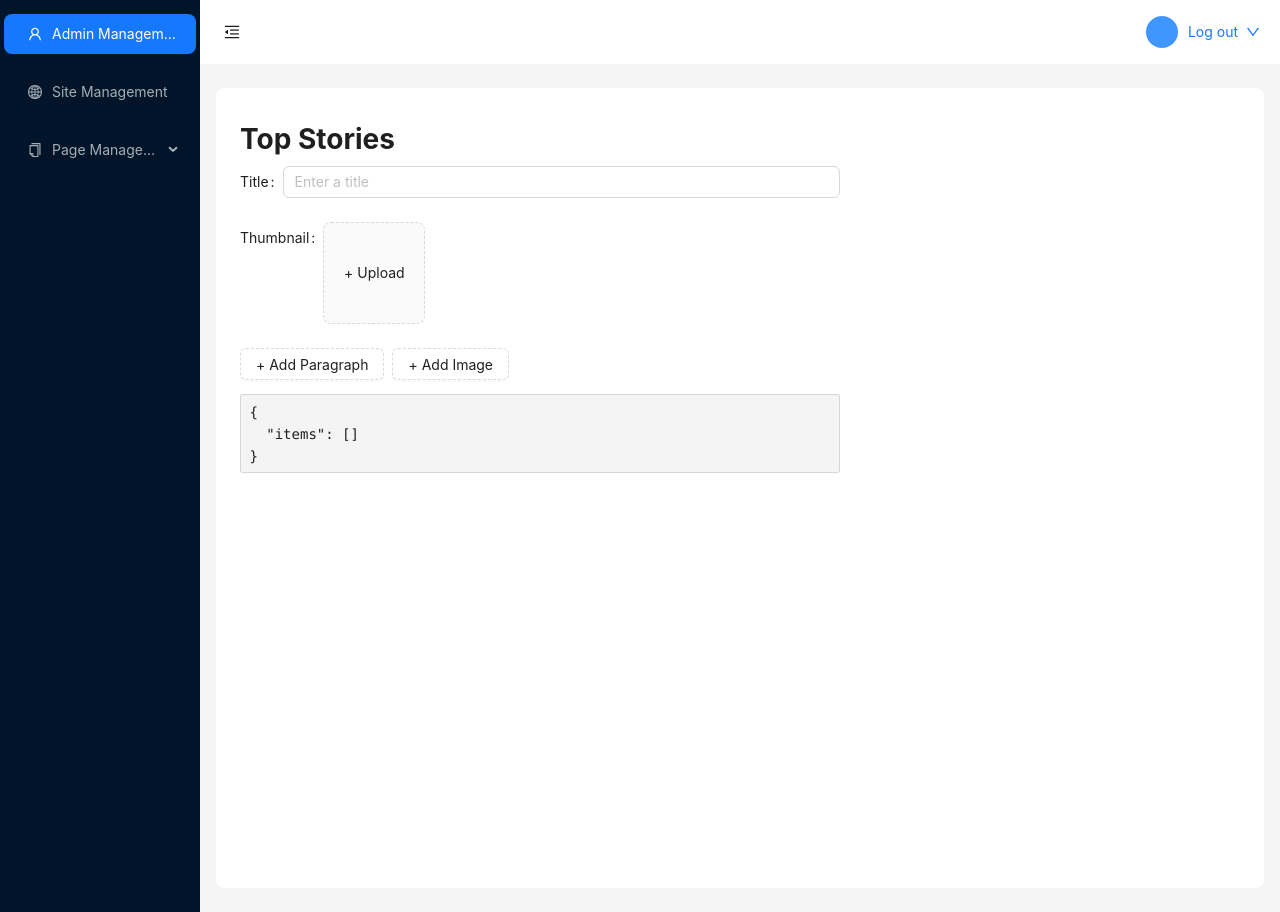
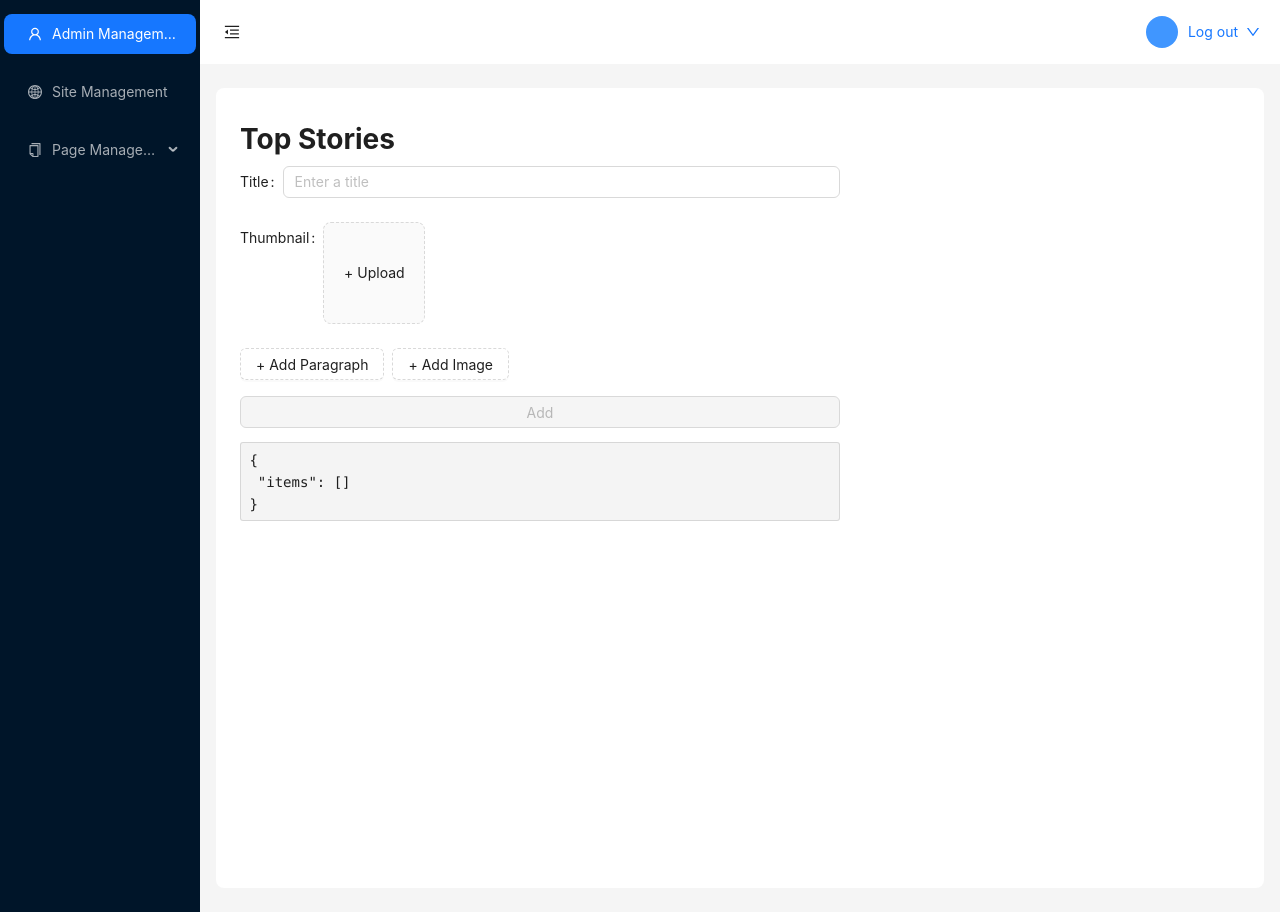
Before and after one commit to JoshVilla/adminSite, a React (Vite) app: page /admin/topStories in a window 1280 px wide. Built offline with nearby package versions, Linux system fonts and the light colour scheme.

Commit message:
add add stories

```diff
--- a/src/pages/pageManagement/topStories/index.tsx
+++ b/src/pages/pageManagement/topStories/index.tsx
@@ -1,11 +1,22 @@
 import TitlePage from "@/components/titlePage/titlePage";
-import React, { useEffect } from "react";
+import React, { useEffect, useState } from "react";
 import { CloseOutlined } from "@ant-design/icons";
-import { Button, Card, Form, Input, Space, Typography, Upload } from "antd";
+import {
+  Button,
+  Card,
+  Flex,
+  Form,
+  Input,
+  Space,
+  Typography,
+  Upload,
+} from "antd";
 import TextArea from "antd/es/input/TextArea";
+import { addStory } from "@/services/api";
 
 const TopStories = () => {
   const [form] = Form.useForm();
+  const [disableBtn, setDisableBtn] = useState(true);
 
   useEffect(() => {
     console.log("Form Values Updated:", form.getFieldsValue());
@@ -44,6 +55,15 @@ const TopStories = () => {
     }
 
     return null;
+  };
+
+  const handleAdd = () => {
+    const data = form.getFieldsValue();
+    console.log(data);
+
+    addStory(data).then((res) => {
+      console.log(res);
+    });
   };
 
   return (
@@ -103,16 +123,27 @@ const TopStories = () => {
                   + Add Image
                 </Button>
               </Space>
+              <Button type="primary" disabled={disableBtn} onClick={handleAdd}>
+                Add
+              </Button>
             </div>
           )}
         </Form.List>
 
         <Form.Item noStyle shouldUpdate>
-          {() => (
-            <Typography>
-              <pre>{JSON.stringify(form.getFieldsValue(), null, 2)}</pre>
-            </Typography>
-          )}
+          {() => {
+            const items = form.getFieldsValue()?.items;
+            if (items?.length > 0) {
+              setDisableBtn(false);
+            } else {
+              setDisableBtn(true);
+            }
+            return (
+              <Typography>
+                <pre>{JSON.stringify(form.getFieldsValue(), null, 1)}</pre>
+              </Typography>
+            );
+          }}
         </Form.Item>
       </Form>
     </div>
--- a/src/services/api.ts
+++ b/src/services/api.ts
@@ -43,3 +43,7 @@ export const deleteHomepageInfo = (params: {}) => {
 export const updateHomepageInfo = (params: {}) => {
   return post("http://localhost:5000/updateHomepageInfo", params);
 };
+
+export const addStory = (params: {}) => {
+  return post("http://localhost:5000/addStory", params);
+};
```
